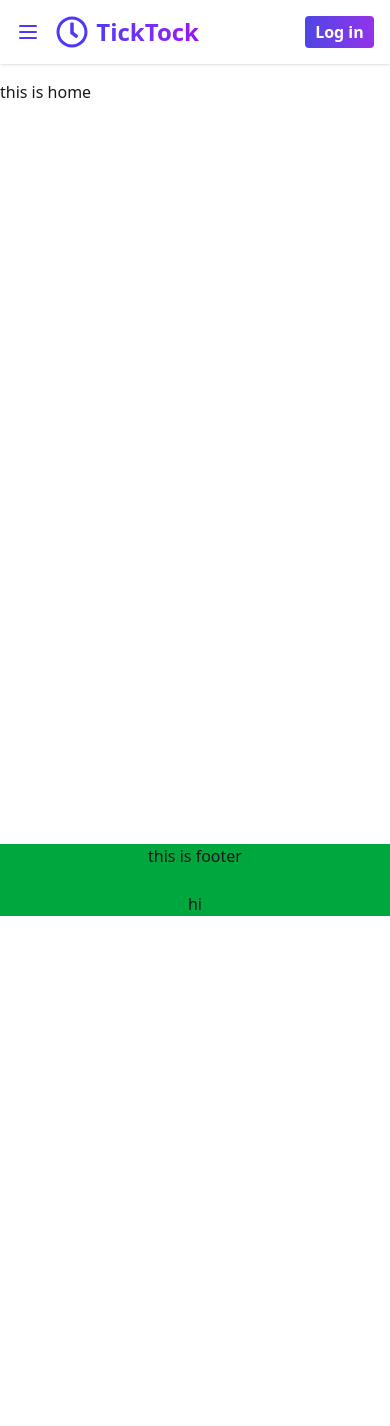
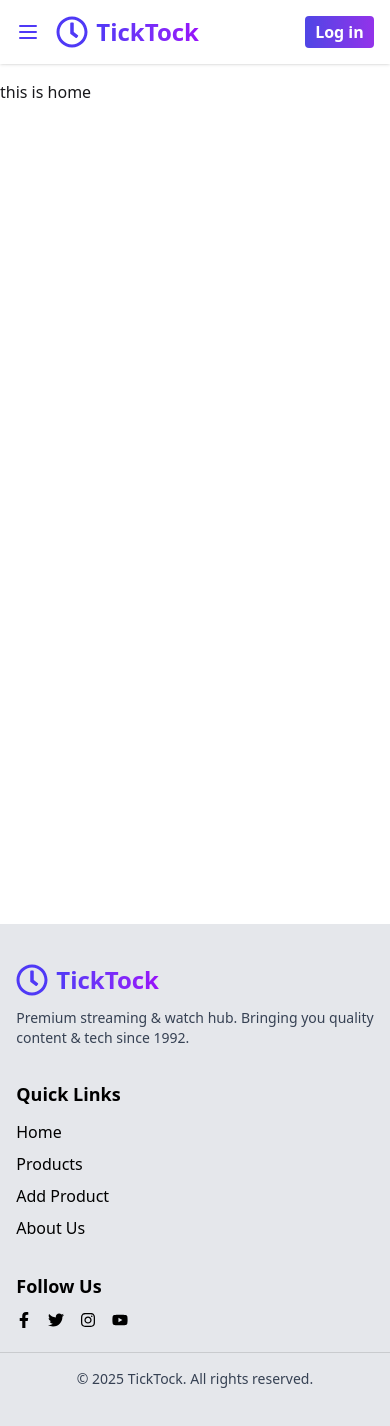
Before and after one commit to jahidhasansabbir/recipe-verse, a Next.js app: page / in a window 390 px wide. Shown: the top 1426 px of the page. Before the commit the page ends 916 px from the top, so only its background shows below. Built offline with nearby package versions, Linux system fonts and the light colour scheme.

Commit message:
feat(footer): add responsive footer

```diff
--- a/src/components/Footer.jsx
+++ b/src/components/Footer.jsx
@@ -1,14 +1,99 @@
-import React from 'react';
+import React from "react";
+import {
+  FaFacebookF,
+  FaTwitter,
+  FaInstagram,
+  FaYoutube,
+  FaRegClock,
+} from "react-icons/fa";
 
 const Footer = () => {
-    return (
-        <div className='bg-green-600 text-center'>
-            this is footer
-            <br />
-            <br />
-            <p>hi</p>
+  return (
+    <footer className="bg-gray-200 text-black py-10 mt-20">
+      <div className="max-w-[1536px] w-11/12 mx-auto grid grid-cols-1 md:grid-cols-3 gap-8">
+        {/* Brand Section */}
+        <div className="flex flex-col space-y-3">
+          <a
+            href="/"
+            className="inline-flex items-center space-x-2 text-2xl font-extrabold"
+          >
+            <FaRegClock className="w-8 h-8 text-indigo-600" />
+            <span className="bg-clip-text text-transparent bg-gradient-to-r from-indigo-600 to-purple-600">
+              TickTock
+            </span>
+          </a>
+          <p className="text-gray-700 text-sm">
+            Premium streaming & watch hub. Bringing you quality content & tech
+            since 1992.
+          </p>
         </div>
-    );
+
+        {/* Quick Links */}
+        <div className="flex lg:justify-end">
+          <div>
+            <h2 className="font-bold text-lg mb-3">Quick Links</h2>
+            <ul className="space-y-2">
+              <li>
+                <a href="/" className="hover:text-indigo-500 transition-colors">
+                  Home
+                </a>
+              </li>
+              <li>
+                <a
+                  href="/products"
+                  className="hover:text-indigo-500 transition-colors"
+                >
+                  Products
+                </a>
+              </li>
+              <li>
+                <a
+                  href="/add-product"
+                  className="hover:text-indigo-500 transition-colors"
+                >
+                  Add Product
+                </a>
+              </li>
+              <li>
+                <a
+                  href="/about"
+                  className="hover:text-indigo-500 transition-colors"
+                >
+                  About Us
+                </a>
+              </li>
+            </ul>
+          </div>
+        </div>
+
+        {/* Social Section */}
+        <div className="flex lg:justify-end">
+          <div>
+            <h2 className="font-bold text-lg mb-3">Follow Us</h2>
+            <div className="flex space-x-4">
+              <a href="#" className="hover:text-indigo-500 transition-colors">
+                <FaFacebookF />
+              </a>
+              <a href="#" className="hover:text-indigo-500 transition-colors">
+                <FaTwitter />
+              </a>
+              <a href="#" className="hover:text-indigo-500 transition-colors">
+                <FaInstagram />
+              </a>
+              <a href="#" className="hover:text-indigo-500 transition-colors">
+                <FaYoutube />
+              </a>
+            </div>
+          </div>
+        </div>
+      </div>
+
+      {/* Bottom Text */}
+      <div className="mt-6 border-t border-[#80808047] pt-4 text-center text-gray-700 text-sm">
+        &copy; {new Date().getFullYear()} TickTock. All rights reserved.
+      </div>
+    </footer>
+  );
 };
 
 export default Footer;
```
